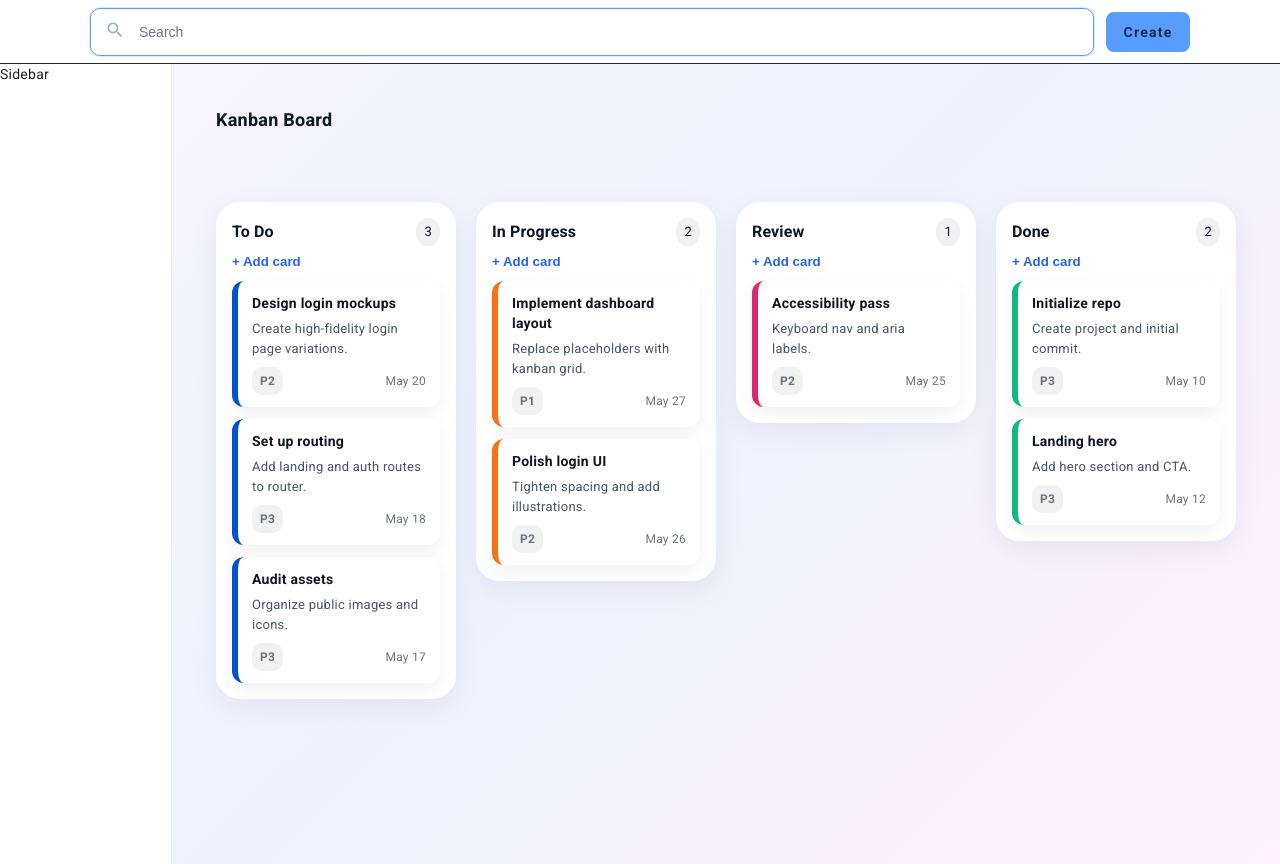
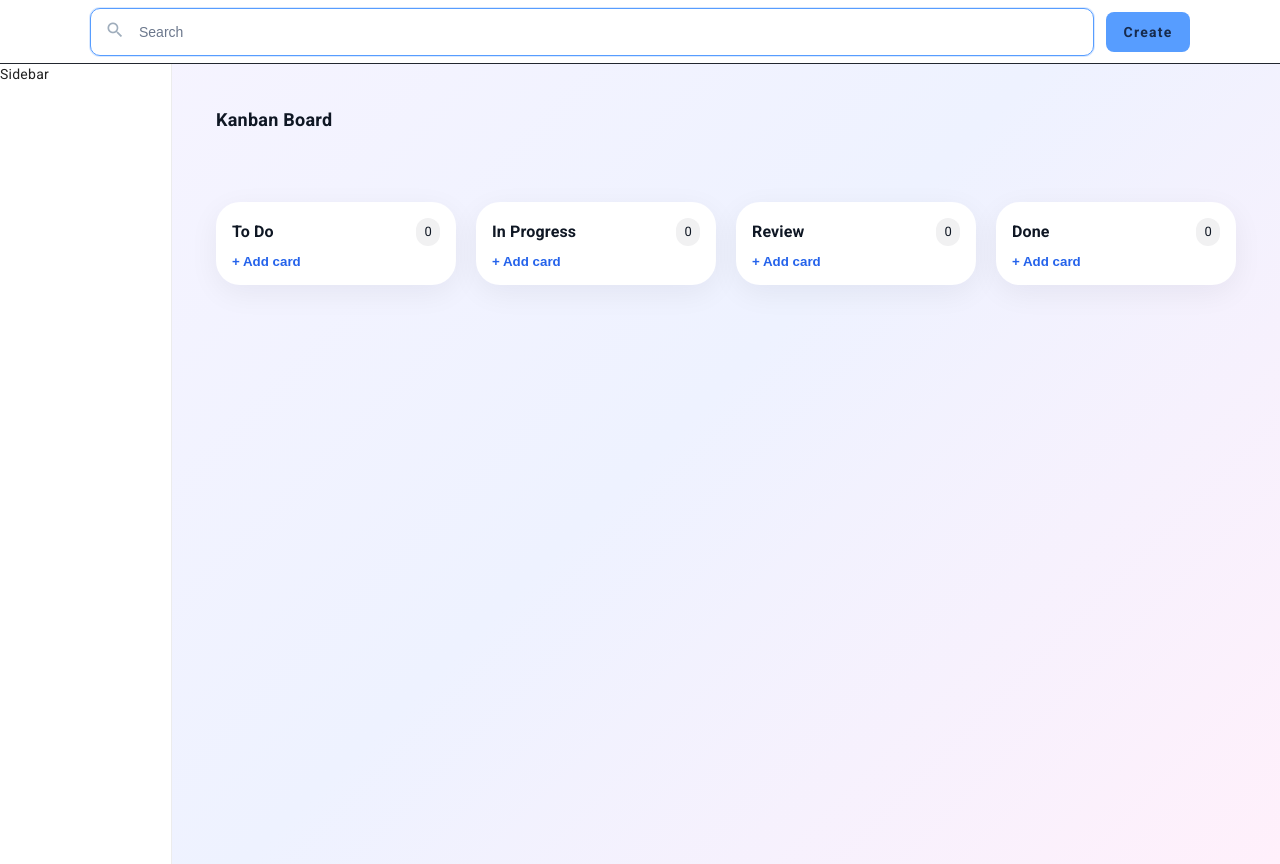
Before and after one commit to PriyanshuKhakkhar/kanban-board, an Angular app: page /dashboard in a window 1280 px wide. Built offline with nearby package versions, Linux system fonts and the light colour scheme.

Commit message:
Implement task management features in dashboard; add dynamic task input and display for each column

```diff
--- a/src/app/features/dashboard/dashboard/dashboard.component.html
+++ b/src/app/features/dashboard/dashboard/dashboard.component.html
@@ -14,38 +14,37 @@
           <div class="column-header">
             <div class="title-row">
               <h3>To Do</h3>
-              <span class="count">3</span>
+              <span class="count">{{ todoTasks.length }}</span>
             </div>
-            <button class="add-card">+ Add card</button>
+            <button class="add-card" (click)="toggleAdd('todo')">
+              + Add card
+            </button>
           </div>
 
-          <div class="card">
-            <div class="card-title">Design login mockups</div>
-            <div class="card-desc">
-              Create high-fidelity login page variations.
-            </div>
-            <div class="card-meta">
-              <span class="badge priority">P2</span
-              ><span class="date">May 20</span>
+          <div *ngIf="showAddInput.todo" class="add-input">
+            <input
+              #todoInput
+              type="text"
+              placeholder="Enter task title"
+              (keyup.enter)="
+                createTask('todo', todoInput.value); todoInput.value = ''
+              "
+            />
+            <div class="add-actions">
+              <button
+                class="primary"
+                (click)="
+                  createTask('todo', todoInput.value); todoInput.value = ''
+                "
+              >
+                Add
+              </button>
+              <button class="muted" (click)="toggleAdd('todo')">Cancel</button>
             </div>
           </div>
 
-          <div class="card">
-            <div class="card-title">Set up routing</div>
-            <div class="card-desc">Add landing and auth routes to router.</div>
-            <div class="card-meta">
-              <span class="badge priority">P3</span
-              ><span class="date">May 18</span>
-            </div>
-          </div>
-
-          <div class="card">
-            <div class="card-title">Audit assets</div>
-            <div class="card-desc">Organize public images and icons.</div>
-            <div class="card-meta">
-              <span class="badge priority">P3</span
-              ><span class="date">May 17</span>
-            </div>
+          <div *ngFor="let task of todoTasks" class="card">
+            <div class="card-title">{{ task.title }}</div>
           </div>
         </div>
 
@@ -54,27 +53,41 @@
           <div class="column-header">
             <div class="title-row">
               <h3>In Progress</h3>
-              <span class="count">2</span>
+              <span class="count">{{ inprogressTasks.length }}</span>
             </div>
-            <button class="add-card">+ Add card</button>
+            <button class="add-card" (click)="toggleAdd('inprogress')">
+              + Add card
+            </button>
           </div>
 
-          <div class="card">
-            <div class="card-title">Implement dashboard layout</div>
-            <div class="card-desc">Replace placeholders with kanban grid.</div>
-            <div class="card-meta">
-              <span class="badge priority">P1</span
-              ><span class="date">May 27</span>
+          <div *ngIf="showAddInput.inprogress" class="add-input">
+            <input
+              #inprogInput
+              type="text"
+              placeholder="Enter task title"
+              (keyup.enter)="
+                createTask('inprogress', inprogInput.value);
+                inprogInput.value = ''
+              "
+            />
+            <div class="add-actions">
+              <button
+                class="primary"
+                (click)="
+                  createTask('inprogress', inprogInput.value);
+                  inprogInput.value = ''
+                "
+              >
+                Add
+              </button>
+              <button class="muted" (click)="toggleAdd('inprogress')">
+                Cancel
+              </button>
             </div>
           </div>
 
-          <div class="card">
-            <div class="card-title">Polish login UI</div>
-            <div class="card-desc">Tighten spacing and add illustrations.</div>
-            <div class="card-meta">
-              <span class="badge priority">P2</span
-              ><span class="date">May 26</span>
-            </div>
+          <div *ngFor="let task of inprogressTasks" class="card">
+            <div class="card-title">{{ task.title }}</div>
           </div>
         </div>
 
@@ -83,18 +96,40 @@
           <div class="column-header">
             <div class="title-row">
               <h3>Review</h3>
-              <span class="count">1</span>
+              <span class="count">{{ reviewTasks.length }}</span>
             </div>
-            <button class="add-card">+ Add card</button>
+            <button class="add-card" (click)="toggleAdd('review')">
+              + Add card
+            </button>
           </div>
 
-          <div class="card">
-            <div class="card-title">Accessibility pass</div>
-            <div class="card-desc">Keyboard nav and aria labels.</div>
-            <div class="card-meta">
-              <span class="badge priority">P2</span
-              ><span class="date">May 25</span>
+          <div *ngIf="showAddInput.review" class="add-input">
+            <input
+              #reviewInput
+              type="text"
+              placeholder="Enter task title"
+              (keyup.enter)="
+                createTask('review', reviewInput.value); reviewInput.value = ''
+              "
+            />
+            <div class="add-actions">
+              <button
+                class="primary"
+                (click)="
+                  createTask('review', reviewInput.value);
+                  reviewInput.value = ''
+                "
+              >
+                Add
+              </button>
+              <button class="muted" (click)="toggleAdd('review')">
+                Cancel
+              </button>
             </div>
+          </div>
+
+          <div *ngFor="let task of reviewTasks" class="card">
+            <div class="card-title">{{ task.title }}</div>
           </div>
         </div>
 
@@ -103,27 +138,37 @@
           <div class="column-header">
             <div class="title-row">
               <h3>Done</h3>
-              <span class="count">2</span>
+              <span class="count">{{ doneTasks.length }}</span>
             </div>
-            <button class="add-card">+ Add card</button>
+            <button class="add-card" (click)="toggleAdd('done')">
+              + Add card
+            </button>
           </div>
 
-          <div class="card">
-            <div class="card-title">Initialize repo</div>
-            <div class="card-desc">Create project and initial commit.</div>
-            <div class="card-meta">
-              <span class="badge priority">P3</span
-              ><span class="date">May 10</span>
+          <div *ngIf="showAddInput.done" class="add-input">
+            <input
+              #doneInput
+              type="text"
+              placeholder="Enter task title"
+              (keyup.enter)="
+                createTask('done', doneInput.value); doneInput.value = ''
+              "
+            />
+            <div class="add-actions">
+              <button
+                class="primary"
+                (click)="
+                  createTask('done', doneInput.value); doneInput.value = ''
+                "
+              >
+                Add
+              </button>
+              <button class="muted" (click)="toggleAdd('done')">Cancel</button>
             </div>
           </div>
 
-          <div class="card">
-            <div class="card-title">Landing hero</div>
-            <div class="card-desc">Add hero section and CTA.</div>
-            <div class="card-meta">
-              <span class="badge priority">P3</span
-              ><span class="date">May 12</span>
-            </div>
+          <div *ngFor="let task of doneTasks" class="card">
+            <div class="card-title">{{ task.title }}</div>
           </div>
         </div>
       </div>
--- a/src/app/features/dashboard/dashboard/dashboard.component.scss
+++ b/src/app/features/dashboard/dashboard/dashboard.component.scss
@@ -63,6 +63,13 @@
 .count { background: rgba(15,23,36,0.06); padding:4px 8px; border-radius:12px; font-size:13px; color:#0f1724; }
 .add-card { background: transparent; border: none; color:#2563EB; font-weight:600; text-align:left; padding:0; cursor:pointer; }
 
+.add-input { display:flex; flex-direction:column; gap:8px; }
+.add-input input { padding:10px 12px; border-radius:8px; border:1px solid #e6e6e6; outline:none; }
+.add-input input:focus { box-shadow: 0 6px 18px rgba(16,24,40,0.06); border-color: #c7b8ff; }
+.add-actions { display:flex; gap:8px; }
+.add-actions .primary { background: linear-gradient(90deg,#0052CC,#7C3AED); color:#fff; border:none; padding:8px 12px; border-radius:8px; cursor:pointer; }
+.add-actions .muted { background:transparent; border:none; color:#6b7280; cursor:pointer; }
+
 .card { background: #fff; border-radius: 12px; padding:12px 14px; box-shadow: 0 6px 18px rgba(15,23,42,0.06); transition: transform .12s ease, box-shadow .12s ease; border-left: 6px solid transparent; }
 .card:hover { transform: translateY(-6px); box-shadow: 0 18px 40px rgba(15,23,42,0.08); }
 .card-title { font-weight:700; color:#0f1724; margin-bottom:6px; }
--- a/src/app/features/dashboard/dashboard/dashboard.component.ts
+++ b/src/app/features/dashboard/dashboard/dashboard.component.ts
@@ -1,12 +1,46 @@
 import { Component } from '@angular/core';
+import { CommonModule } from '@angular/common';
 import { NavbarComponent } from '../../../shared/components/navbar/navbar.component';
 
 @Component({
   selector: 'app-dashboard',
-  imports: [NavbarComponent],
+  standalone: true,
+  imports: [CommonModule, NavbarComponent],
   templateUrl: './dashboard.component.html',
-  styleUrl: './dashboard.component.scss'
+  styleUrls: ['./dashboard.component.scss']
 })
 export class DashboardComponent {
+  addCard(column: string): void {
+      console.log(`Add card to ${column} column`);
+  }
+  // Task arrays for each column
+  todoTasks: Array<{ title: string }> = [];
+  inprogressTasks: Array<{ title: string }> = [];
+  reviewTasks: Array<{ title: string }> = [];
+  doneTasks: Array<{ title: string }> = [];
 
+  // Flags to show inline add input per column
+  showAddInput = {
+    todo: false,
+    inprogress: false,
+    review: false,
+    done: false,
+  };
+
+  toggleAdd(column: 'todo' | 'inprogress' | 'review' | 'done') {
+    this.showAddInput[column] = !this.showAddInput[column];
+  }
+
+  createTask(column: 'todo' | 'inprogress' | 'review' | 'done', title: string) {
+    const text = (title || '').trim();
+    if (!text) return;
+    const task = { title: text };
+    if (column === 'todo') this.todoTasks.push(task);
+    else if (column === 'inprogress') this.inprogressTasks.push(task);
+    else if (column === 'review') this.reviewTasks.push(task);
+    else if (column === 'done') this.doneTasks.push(task);
+
+    // hide input for the column after adding
+    this.showAddInput[column] = false;
+  }
 }
```
